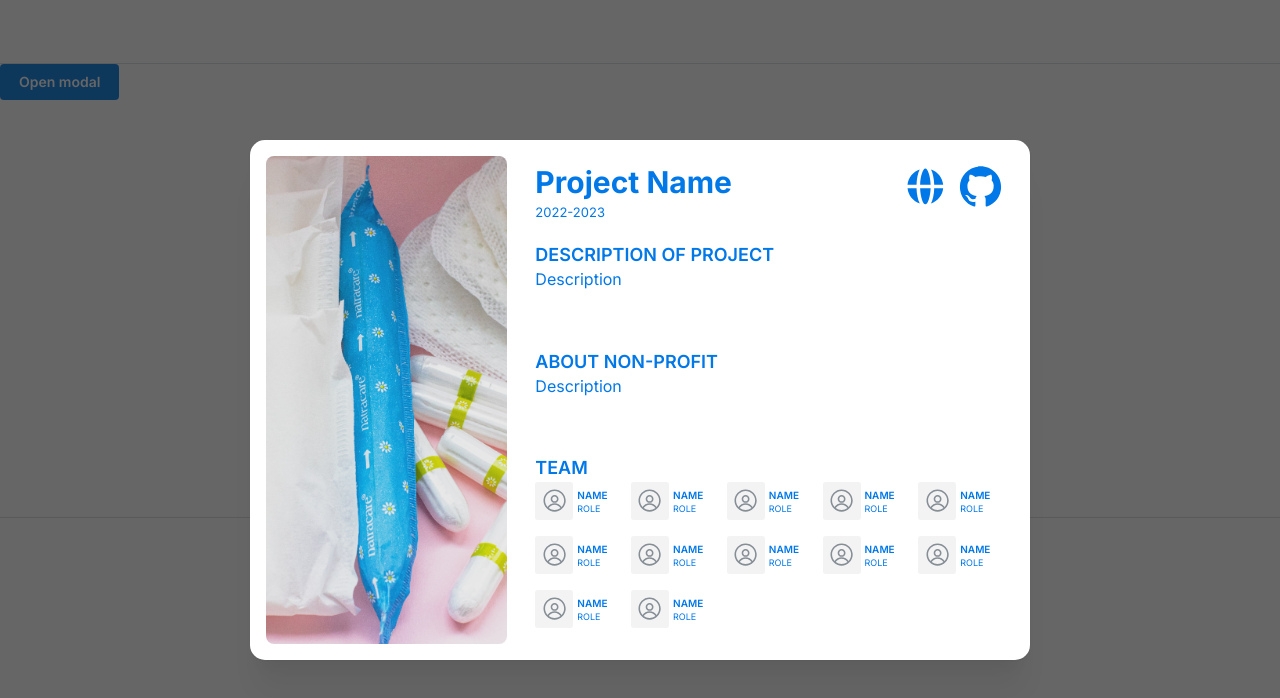
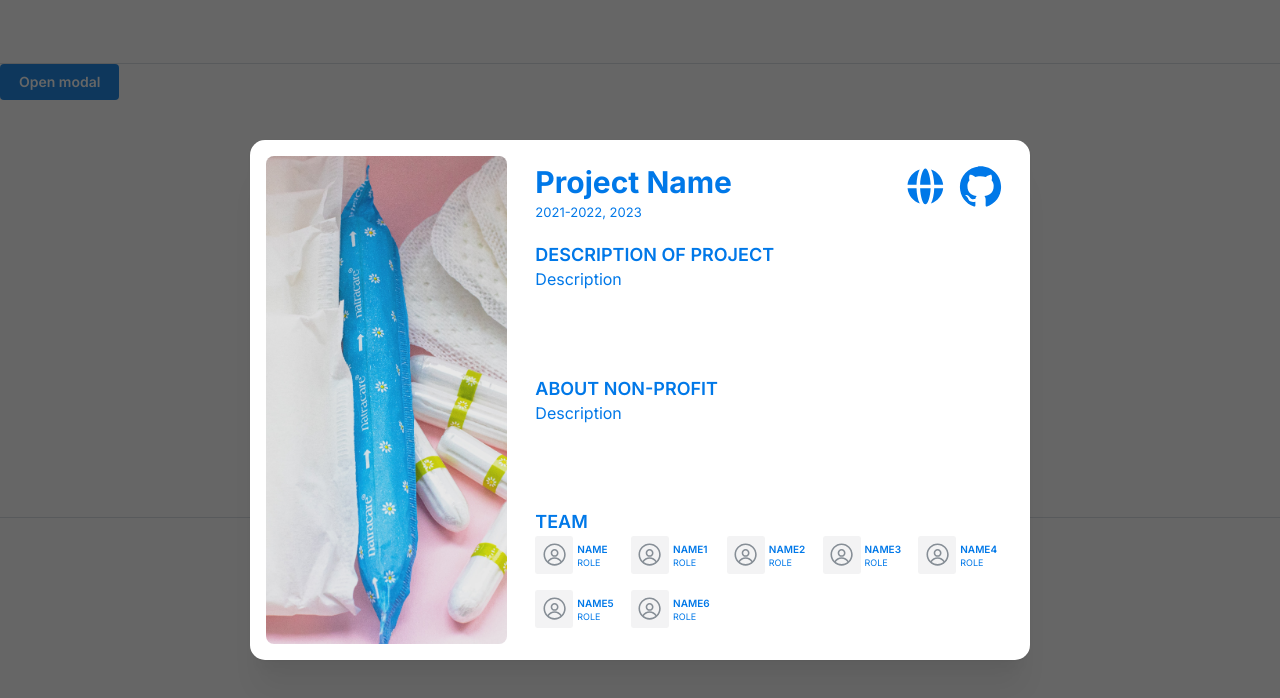
Before and after one commit to uoftblueprint/website-v2, a Next.js app: page /projects in a window 1280 px wide. Both pictures are taken after a click on the button "Open modal". Shown: the top 698 px of the page. Built offline with nearby package versions, Linux system fonts and the light colour scheme.

Commit message:
refactor to remove hardcoded info

```diff
--- a/src/app/projects/page.tsx
+++ b/src/app/projects/page.tsx
@@ -5,7 +5,22 @@ import ProjectOverlay from "@/project-overlay/ProjectOverlay";
 export default function ProjectsPage() {
   return (
     <div>
-      <ProjectOverlay />
+      <ProjectOverlay
+        name="Project Name"
+        years={["2021-2022", "2023"]}
+        projectDescription="Description"
+        nonprofitDescription="Description"
+        imageSrc="/the-period-purse.jpeg"
+        team={[
+          { name: "NAME", role: "ROLE" },
+          { name: "NAME1", role: "ROLE" },
+          { name: "NAME2", role: "ROLE" },
+          { name: "NAME3", role: "ROLE" },
+          { name: "NAME4", role: "ROLE" },
+          { name: "NAME5", role: "ROLE" },
+          { name: "NAME6", role: "ROLE" },
+        ]}
+      />
     </div>
   );
 }
--- a/src/project-overlay/ProjectOverlay.tsx
+++ b/src/project-overlay/ProjectOverlay.tsx
@@ -11,7 +11,21 @@ import {
 } from "@mantine/core";
 import "./ProjectOverlay.css";
 
-export default function ProjectOverlay() {
+export type TeamMember = {
+  name: string;
+  role: string;
+};
+
+export type ProjectOverlayProps = {
+  name: string;
+  years: string[];
+  projectDescription: string;
+  nonprofitDescription: string;
+  imageSrc: string;
+  team: TeamMember[];
+};
+
+export default function ProjectOverlay(props: ProjectOverlayProps) {
   const [opened, { open, close }] = useDisclosure(false);
 
   return (
@@ -26,13 +40,13 @@ export default function ProjectOverlay() {
       >
         <Grid gutter={"sm"}>
           <Grid.Col span={4}>
-            <Image radius="md" h={"100%"} src="/the-period-purse.jpeg" />
+            <Image radius="md" h={"100%"} src={props.imageSrc} />
           </Grid.Col>
           <Grid.Col span="auto" className="modal-content">
             <Modal.Header className="header">
               <Flex direction={"column"}>
-                <Modal.Title className="title">Project Name</Modal.Title>
-                <Text className="years">2022-2023</Text>
+                <Modal.Title className="title">{props.name}</Modal.Title>
+                <Text className="years">{props.years.join(", ")}</Text>
               </Flex>
               <Flex gap="xs">
                 <ActionIcon
@@ -56,15 +70,19 @@ export default function ProjectOverlay() {
             <Modal.Body style={{ gap: "16px" }}>
               <Flex direction={"column"}>
                 <Text className="section-header">DESCRIPTION OF PROJECT</Text>
-                <Text className="section-description">Description</Text>
+                <Text className="section-description">
+                  {props.projectDescription}
+                </Text>
               </Flex>
               <Flex direction={"column"}>
                 <Text className="section-header">ABOUT NON-PROFIT</Text>
-                <Text className="section-description">Description</Text>
+                <Text className="section-description">
+                  {props.nonprofitDescription}
+                </Text>
               </Flex>
               <Flex direction={"column"}>
                 <Text className="section-header">TEAM</Text>
-                {TeamsGrid()}
+                {TeamsGrid(props.team)}
               </Flex>
             </Modal.Body>
           </Grid.Col>
@@ -76,32 +94,22 @@ export default function ProjectOverlay() {
   );
 }
 
-function TeamsGrid() {
-  return (
-    <Grid columns={10}>
-      <Grid.Col span={2}>{TeamMember()}</Grid.Col>
-      <Grid.Col span={2}>{TeamMember()}</Grid.Col>
-      <Grid.Col span={2}>{TeamMember()}</Grid.Col>
-      <Grid.Col span={2}>{TeamMember()}</Grid.Col>
-      <Grid.Col span={2}>{TeamMember()}</Grid.Col>
-      <Grid.Col span={2}>{TeamMember()}</Grid.Col>
-      <Grid.Col span={2}>{TeamMember()}</Grid.Col>
-      <Grid.Col span={2}>{TeamMember()}</Grid.Col>
-      <Grid.Col span={2}>{TeamMember()}</Grid.Col>
-      <Grid.Col span={2}>{TeamMember()}</Grid.Col>
-      <Grid.Col span={2}>{TeamMember()}</Grid.Col>
-      <Grid.Col span={2}>{TeamMember()}</Grid.Col>
-    </Grid>
-  );
+function TeamsGrid(team: TeamMember[]) {
+  const teamMembers = team.map((member: TeamMember) => (
+    <Grid.Col span={2} key={member.name}>
+      {TeamMember(member.name, member.role)}
+    </Grid.Col>
+  ));
+  return <Grid columns={10}>{teamMembers}</Grid>;
 }
 
-function TeamMember() {
+function TeamMember(name: string, role: string) {
   return (
     <Flex gap={"4"}>
       <Avatar variant="light" radius="xs" src="" />
       <Flex direction={"column"} justify={"center"}>
-        <Text className="member-name">NAME</Text>
-        <Text className="member-role">ROLE</Text>
+        <Text className="member-name">{name}</Text>
+        <Text className="member-role">{role}</Text>
       </Flex>
     </Flex>
   );
```
